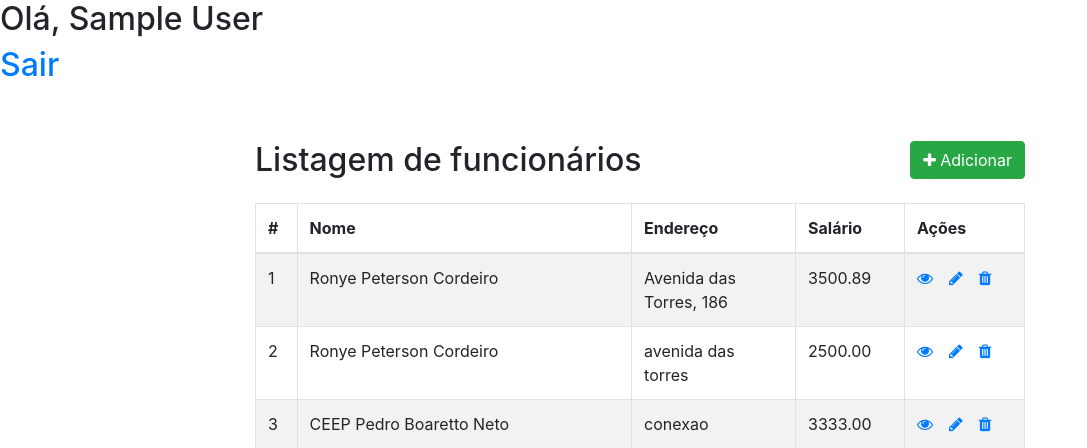
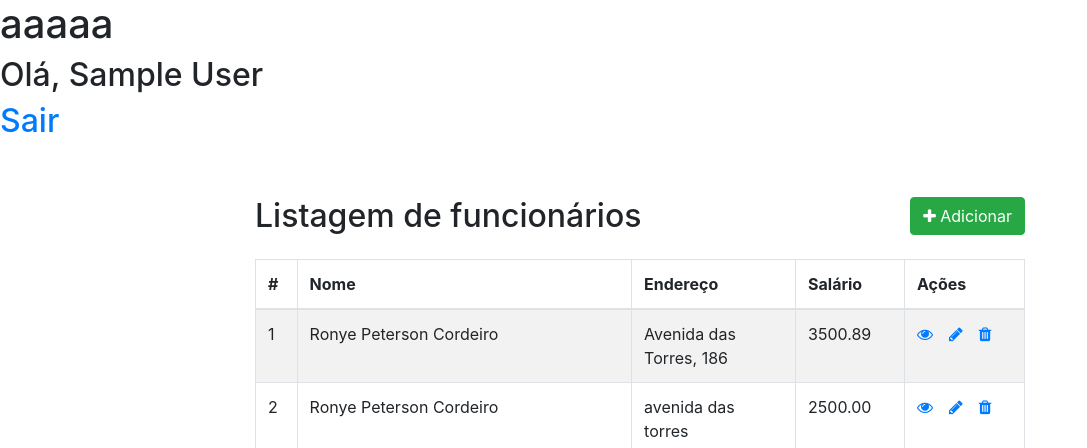
Before and after one commit to ronyepeterson/expoceep2023, a PHP site: page /listFuncionario.php in a window 1280 px wide. Shown: the top 448 px of the page, without its empty margins (0-1087 px from the left). Run offline with PHP 8.4, Linux system fonts and the light colour scheme; the visitor is signed in with stand-in values (Sample User, id 1); data comes from the database, SQL or seed files in the repository.

Commit message:
teste de commit

```diff
--- a/listFuncionario.php
+++ b/listFuncionario.php
@@ -5,10 +5,10 @@ include('verifica_login.php');
 
 
 
-
 <!DOCTYPE html>
 <html lang="en">
 <head>
+    <h1>aaaaa</h1>
     <meta charset="UTF-8">
     <title>Dashboard</title>
     <link rel="stylesheet" href="https://stackpath.bootstrapcdn.com/bootstrap/4.5.2/css/bootstrap.min.css">
```
